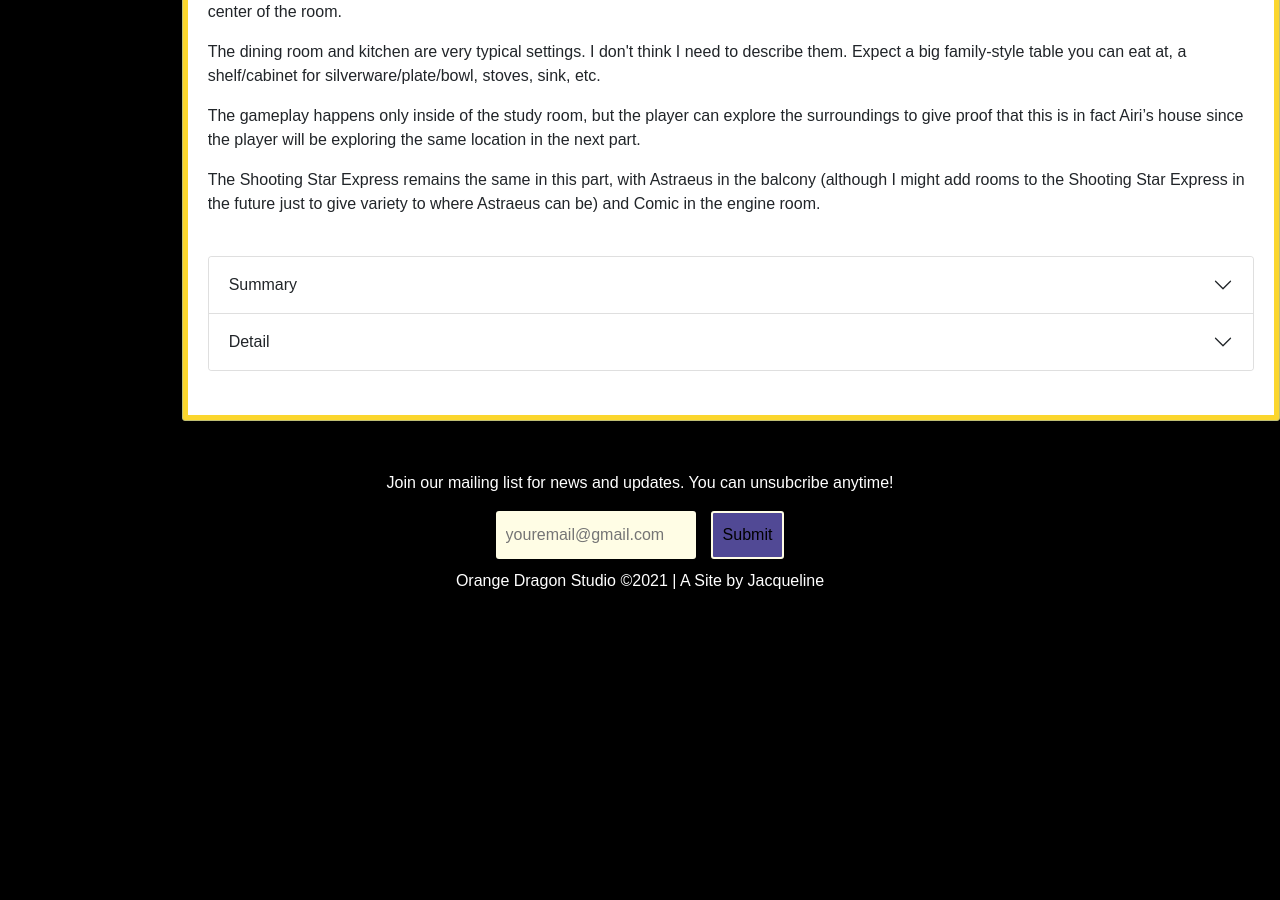
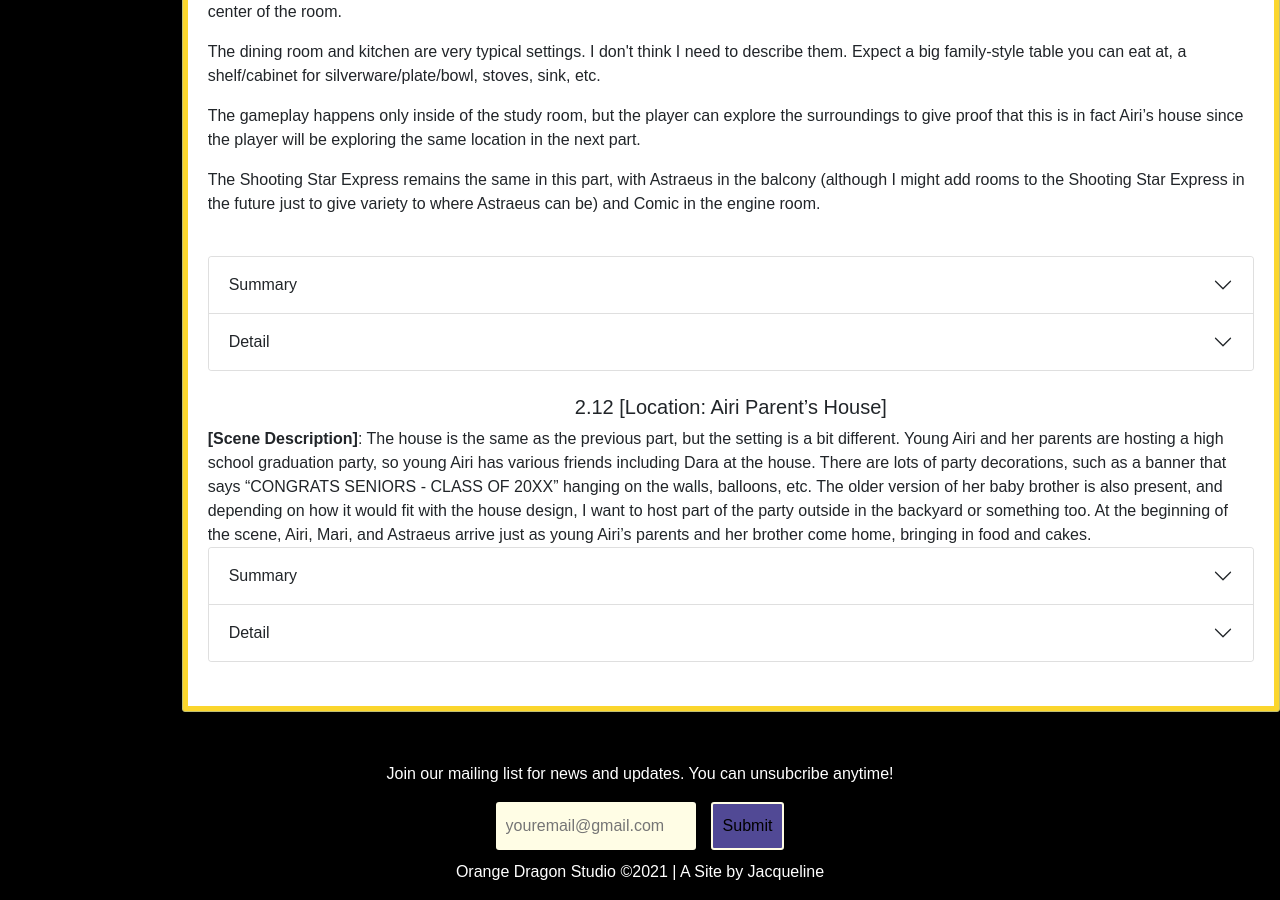
Before and after one commit to Jacquelinett/mwuaps, a Jekyll site: the page built from wiki/story/chapter2/index.html, in a window 1280 px wide and 900 px high, scrolled down 4854 px. Built offline with Jekyll 4.4.1, drawn with Linux system fonts in a browser that asks for light colours; before the commit the page ends 5463 px from its top, so only the background shows below that; some of the changed lines change nothing that is shown.

Commit message:
add 2-12

```diff
--- /dev/null
+++ b/wiki/story/chapter2/chapter2-12.html
@@ -0,0 +1,168 @@
+<h5>2.12 [Location: Airi Parent’s House]</h5>
+
+<b>[Scene Description]</b>: The house is the same as the previous part, but the setting is a bit different. Young Airi and her parents are hosting a high school graduation party, so young Airi has various friends including Dara at the house. There are lots of party decorations, such as a banner that says “CONGRATS SENIORS - CLASS OF 20XX” hanging on the walls, balloons, etc. The older version of her baby brother is also present, and depending on how it would fit with the house design, I want to host part of the party outside in the backyard or something too. At the beginning of the scene, Airi, Mari, and Astraeus arrive just as young Airi’s parents and her brother come home, bringing in food and cakes.
+<br>
+<div class="accordion" id="chapter2-12">
+    <div class="accordion-item">
+        <button class="accordion-button collapsed" type="button" data-bs-toggle="collapse"
+            data-bs-target="#chapter2-12-1" aria-expanded="false" aria-controls="chapter2-12-1">
+            Summary
+        </button>
+        <div id="chapter2-12-1" class="accordion-collapse collapse" data-bs-parent="#chapter2-12">
+            <div class="accordion-body">
+                Airi, Mari, and Astraeus arrive at Airi’s parents’ house. In this memory, Airi’s parents are throwing young Airi a high school graduation party. The house they entered is the same house as the previous scene, which helps Mari confirm who she is. Mari talks to Astraeus while Airi enjoys herself reliving her memory of this party. After a bit, Mari asked Airi if she knows a man named Mark, but Airi doesn’t know. Mari asks if Airi could let her look through some of the future memories using Astraeus’s powers to look for Mark, and Airi agrees.
+            </div>
+        </div>
+    </div>
+    <div class="accordion-item">
+        <button class="accordion-button collapsed" type="button" data-bs-toggle="collapse"
+            data-bs-target="#chapter2-12-2" aria-expanded="false" aria-controls="chapter2-12-2">
+            Detail
+        </button>
+        <div id="chapter2-12-2" class="accordion-collapse collapse" data-bs-parent="#chapter2-12">
+            <div class="accordion-body">
+                <p>[Scene]: A door appears out of thin air. Airi, Mari, and Astraeus come out of it. From the edge of the screen, a car slows down to a stop, and Airi’s parents and her brother exit from it. They walks to the back of the car, opens the trunks, and her brother took out a squared box/container, while her parents took out a few stacked trays with foils on top. They start walking towards the house.</p>
+<ul>
+    <li>[Aoi]: “Airi! I got the cake. Food is here!”</li>
+    <li>Young Airi runs from inside the house toward her brother and grabs the box from him</li>
+    <li>[Young Airi]: “Thanks!”</li>
+    <li>She turns around and starts yelling</li>
+    <li>[Young Airi]: “GUYS, THE CAKE IS HERE”</li>
+    <li>A moment of silence as everyone else but Airi, Mari, and Astraeus enter the house.</li>
+    <li>[Mari]: “Lively party huh”</li>
+    <li>[Airi]: “Yep, lots of good food too”</li>
+    <li>[Mari laughs]: “Is that really what’s on your mind right now?”</li>
+    <li>[Airi]: “Yep. I didn’t eat a lot of food earlier after all”</li>
+    <li>[Mari]: “Sure, but you also ate tons of ice cream”</li>
+    <li>[Airi]: “Shhh. This is party food, my parents only buy them for special occasions”</li>
+    <li>[Mari smile]: “I know. Don’t worry, I’m just poking fun of you”</li>
+    <li>[Airi]: “You know?”</li>
+    <li>[Mari]: “Anyway, let’s enter yeah? Lead the way”</li>
+    <li>Airi, Mari and Astraeus walk towards the house and enter it, we then cut to the inside of the house, where it is the same house as the previous scene. Inside, Airi run forward, while Mari and Astraeus stood still near the entrance</li>
+    <li>[Airi]: “Aaaaa. This brings back so many memories. You gotta eat with me Mari the food at this part was amazing”</li>
+    <li>Airi pauses as there is no response. She turns around</li>
+    <li>[Airi]: “Mari?”</li>
+    <li>The camera focuses back on Mari, who stood still. We then cut through all of Mari’s flashbacks from earlier chapters, with each of the “dad” silhouettes glitches and becoming Airi’s dad. As a quick reminder so you don’t have to re-read the previous chapters, Airi had 3 flashes back prior to the final one:</li>
+        <ul>
+            <li>1st flashback: The silhouette tells Mari to play sport and said he signed Mari up for basketball</li>
+            <li>2nd flashback: The silhouette tells Mari that he’s keeping her in his office and making her do homework because he’s trying to help her</li>
+            <li>3rd flashback: The silhouette tells Mari that neither men nor women will like her</li>
+        </ul>
+    <li>We cut back to Mari standing, her face changed into a <a href="https://tvtropes.org/pmwiki/pmwiki.php/Main/HiddenEyes" target="_blank">“hidden eye”</a> face.</li>
+    <li>[Mari]: “...”</li>
+    <li>[Mari’s face changes back to normal]: “Coming!”</li>
+    <li>Mari starts walking toward Airi</li>
+    <li>[Airi]: “Are you okay?”</li>
+    <li>[Mari forces a smile]: “Yeah! I’m fine. Better than ever actually”</li>
+    <li>[Airi smile]: “Really? Were you able to confirm what you were thinking?”</li>
+    <li>[Mari]: “Yep. I remember who I am now!”</li>
+    <li>[Airi]: “That’s great! I’m happy for you”</li>
+    <li>[Mari]: “Thanks!”</li>
+    <li>[Airi]: “...”</li>
+    <li>Mari]: “...”</li>
+    <li>[Airi]: “...”</li>
+    <li>[Mari]: “...”</li>
+    <li>[Airi]: “Okay. I’m going to enjoy myself then. Lots of good foods I want to eat again!”</li>
+    <li>[Mari]: “Sounds good! I’m going to talk to Astraeus for a bit if that’s okay with you”</li>
+    <li>[Airi]: “Oh yeah of course. I’m sure now that you remember who you are, you two have a lot to talk about. I will leave you two alone then”</li>
+    <li>Airi walks took a few steps backward, then turn around to face the hallway again</li>
+    <li>[Airi]: “I wonder why Mari doesn’t tell me who she is. Ah well, let just enjoy myself”</li>
+</ul>
+
+<p>[Gameplay]: To proceed, the player will need to kill some time by exploring around the house, watching what young Airi is doing. If the player attempts to talk to Mari or Astraeus, Airi will just say “I probably should leave them alone”. The following actions will need to be done IN ORDER:</p>
+<ul>
+    <li>Walk to where the party is happening (which will be done in either the dining room or the backyard depend on whether we decide to have a backyard or not)</li>
+    <ul>
+        <li>Airi’s parents and all her friends gather together at the table, and Airi’s dad (Takeda) holds a camera and tries to get everyone inside of the frame for a picture. Airi’s mom cuts the cakes and slowly puts each slice on a disposable plate. Both Dara and Airi’s brother look at the cake hungrily</li>
+        <li>[Takeda]: “Congratulations guys! You guys made it through high school!”</li>
+        <li>[Everyone]: “Thank YOU MR. TAKAHASHI”</li>
+        <li>[Takeda]: “Enjoy yourself! Eat well and enjoy your summer so that once college starts you can focus and study hard!”</li>
+        <li>[Young Airi roll her eyes]: “Don’t be such a party pooper dad”</li>
+        <li>Takeda walks over and gives young Airi a lighthearted jab: “Once you graduate college I will apologize for being a party pooper. Anyway enjoy yourself, I will be upstairs if you need me”</li>
+        <li>[Young Airi]: “Thanks dad”</li>
+        <li>Takeda exits the hallway (or enters the house if this was in the backyard). Everyone starts eating and the music starts playing. The screen fades to black and back to people no longer gathering around</li>
+        <li>[Airi]: “I wonder what foods are available”</li>
+    </ul>
+    <li>Interact with the food on the table</li>
+    <ul>
+        <li>As you can expect, Airi will call for Comic, who will begrudgingly appear and help feed her.</li>
+        <li>[Airi]: “COMIICCCC”</li>
+        <li>A door appears, and Comic pokes his head out</li>
+        <li>[Comic]: “Say what now?”</li>
+        <li>[Airi grins]: “Can you make me some of this cake?”</li>
+        <li>[Comic glares at Airi]: “You know, Astraeus is here right? He’s all-powerful he can make you whatever food you want”</li>
+        <li>[Airi]: “Yeah but… he’s busy talking with Mari”</li>
+        <li>[Comic sighs]: “Fine. Do you just want the cake? Anything else?”</li>
+        <li>[Airi grin]: “WELL since you asked, maybe one of every food on the table?”</li>
+        <li>[Comic rolls his eyes somehow]: “... Fine. Give me a second”</li>
+        <li>The scene fades to black</li>
+        <li>[Comic sigh]: “There you go”</li>
+        <li>[Airi]: “NOM NOM NOM”</li>
+        <li>[Comic]: “Slow down. Are you even enjoying it?”</li>
+        <li>[Airi]: “NOM NOM Yes NOM NOM What NOM do you NOM mean?”</li>
+        <li>[Comic glare at Airi]: “Nevermind”</li>
+        <li>[Airi]: “Can you make me one more of this?”</li>
+        <li>[Comic sigh]: “Sure”</li>
+        <li>[Airi]: “NOM NOM NOM”</li>
+        <li>The scene fades back to Airi sitting on the chair, her tummy is big. She burp</li>
+        <li>[Airi smile]: “THANK YOU COMIC”</li>
+        <li>[Comic]: “No worries. Do you need anything else?”</li>
+        <li>[Airi]: “Nope. I’m very full. Plus I still have the slice of cake. Thank you”</li>
+        <li>[Comic]: “I’m off then”</li>
+        <li>Comic slam the door and disappear</li>
+        <li>[Airi]: “I wonder what my brother is doing”</li>
+        <li>From here on, Airi’s sprite will change to her walking around with a plate with a slice of cake.</li>
+    </ul>
+
+    <li>Walk to the living room where young Airi, Dara, and Aoi (Airi’s brother) are playing Maria Kart.</li>
+    <ul>
+        <li>Airi walk over and sit on the couch and observe the three play video games</li>
+        <li>[Airi]: “Oh man. I haven’t played Maria Kart for a while”</li>
+        <li>[Young Airi]: “AAAA AOI NO WHY ARE YOU BLUE USING THE BLUE SHELL I’M IN 1ST PLACE I THOUGHT WE AGREED TO TEAM UP”</li>
+        <li>[Young Dara]: “I KNEW IT YOU GUYS ARE CONSPIRING AGAINST ME”</li>
+        <li>[Aoi]: “Sorry Airi I wanted 1st place”</li>
+        <li>[Young Airi]: “That’s it. It’s every man for himself now. Better watch your back Aoi. OI. Urgh. How are you able to hit me with a green shell from behind without looking?”</li>
+        <li>[Aoi]: “I don’t know skill I guess”</li>
+        <li>[Young Dara]: “Well guess what?”</li>
+        <li>[Aoi]: “OH NO”</li>
+        <li>[Young Airi]: “DARA NO”</li>
+        <li>[Young Dara]: “Get zapped. I win”</li>
+        <li>[Young Airi and Aoi]: “NOOO”</li>
+        <li>[Airi]: “This brings back memories. Dara and Aoi together. They are trouble when they are teaming up”</li>
+        <li>[Airi ponder]: “I wonder what Mari’s sister is like…”</li>
+    </ul>
+</ul>
+
+<p>[Scene]: Just then, Mari and Comic walk into the rooms.</p>
+<ul>
+    <li>[Mari]: “Hey Airi”</li>
+    <li>[Airi]: “Hey”</li>
+    <li>[Mari]: “Thank you again for helping me. You helped me so much. Although before I let you go, could you maybe help me with one more thing?”</li>
+    <li>[Airi]: “Yeah sure, what’s up?”</li>
+    <li>[Mari]: “Have you ever met anyone named Mark?”</li>
+    <li>[Airi]: “I probably met a few Mark in my life, but none off the top of my head. Why?”</li>
+    <li>[Mari]: “Ah okay so it’s not like you dated anyone named Mark right?”</li>
+    <li>[Airi]: “Hmm. I don’t think so. What does he look like?”</li>
+    <li>[Mari]: “He’s a blonde man, wears glasses, tall I guess. Maybe a bit awkward to talk to?”</li>
+    <li>[Airi]: “I don’t think I know someone like that sorry”</li>
+    <li>[Mari]: “Ah. I see that’s fine then. In that case, instead, could you let me scan through some of your future memories?”</li>
+    <li>[Airi]: “Scan? What do you mean?”</li>
+    <li>[Mari]: “Astraeus has the power to let us view your memory quickly without needing to go through the process of having you physically travel to the past. We can’t explore since we are still physically here, but it let me quickly go through your life to see if you came across Mark before”</li>
+    <li>[Airi glares at Astraeus]: “You had this power this whole time and you didn’t just use it to help Mari?”</li>
+    <li>[Astraeus shrug]: “As Mari said, you can’t explore around when doing this, and I think exploring and really just taking your time seeing things at a slow pace help people recover their memories better. Plus I was… busy… doing whatever gods do these days…”</li>
+    <li>[Airi squints her eyes]: “Seem awfully convenience”</li>
+    <li>[Astraeus squints his eyes]: “Just roll with it will ya?”</li>
+    <li>[Airi]: “That’s fine then. I don’t mind looking through my college life again. What do I need to do?”</li>
+    <li>[Mari]: “Just stand still, Astraeus will do the work”</li>
+    <li>[Airi]: “Can I eat my cake at least?”</li>
+    <li>[Mari laugh]: “Yeah, of course, take your cake with you”</li>
+    <li>[Astraeus]: “Okay. Let’s go”</li>
+    <li>Astraeus snaps his fingers, and the surroundings start to change.</li>
+</ul>
+
+            </div>
+        </div>
+    </div>
+</div>
+
+<br>
--- a/wiki/story/chapter2/index.html
+++ b/wiki/story/chapter2/index.html
@@ -15,3 +15,4 @@ title: An Airi To The Past
 {% include_relative chapter2-9.html %}
 {% include_relative chapter2-10.html %}
 {% include_relative chapter2-11.html %}
+{% include_relative chapter2-12.html %}
```
